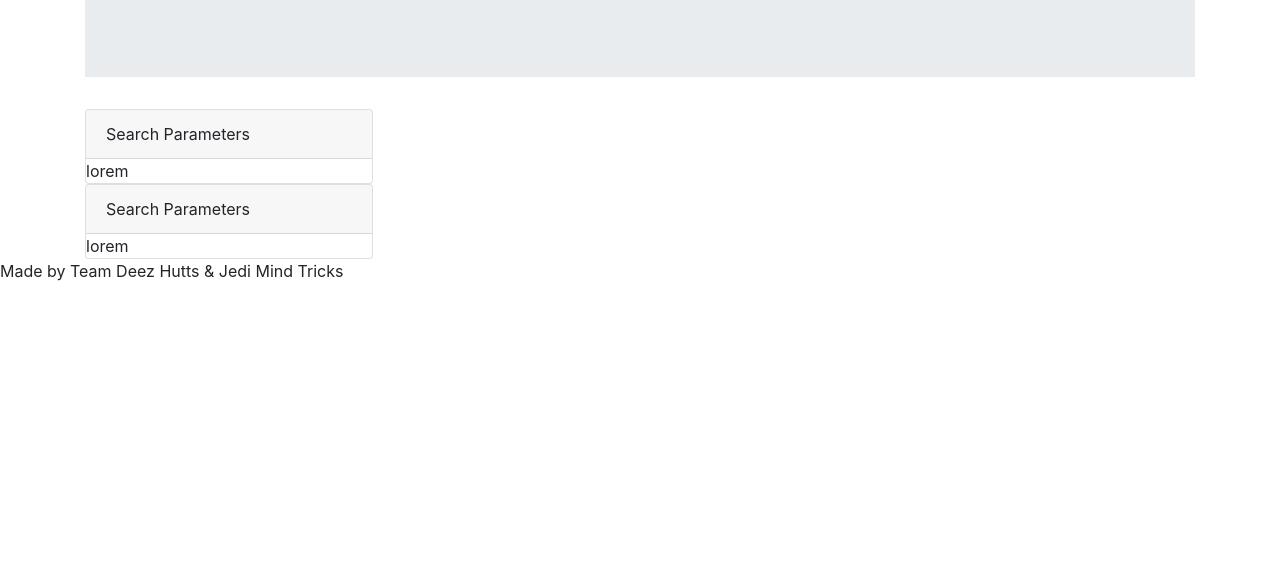
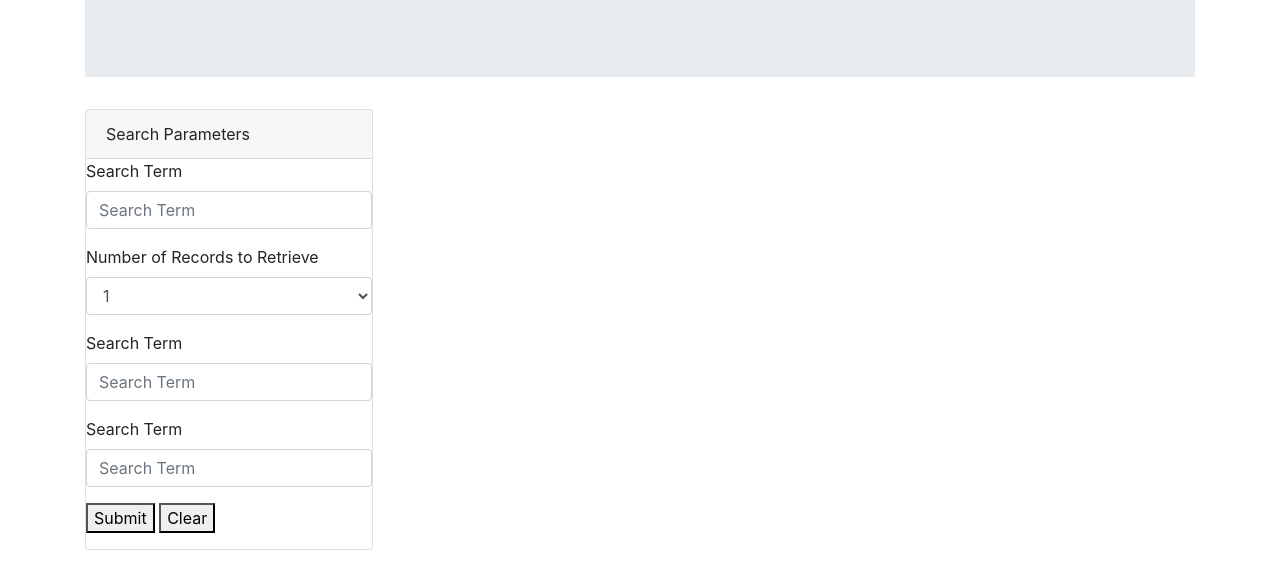
Before and after one commit to tranq90/NYT-Search, a plain HTML site: page index.html in a window 1280 px wide. Shown: the part 172-758 px from the top of the page. Drawn offline with nearby package versions, Linux system fonts and the light colour scheme.

Commit message:
adding buttons

```diff
--- a/index.html
+++ b/index.html
@@ -28,29 +28,57 @@
             <div class="card-header">
                 Search Parameters
             </div>
-            lorem
+
+            <form>
+                <!-- SEARCH TERM TEXT FIELD-->
+                <div class="form-group">
+                    <label for="searchTerm">Search Term</label>
+                    <input type="email" class="form-control" id="searchTerm" placeholder="Search Term">
+                </div>
+
+                <!-- NUMBER OF RECORDS DROPDOWN -->
+                <div class="form-group">
+                    <label for="numberRecords">Number of Records to Retrieve</label>
+                    <select class="form-control" id="numberRecords">
+                        <option>1</option>
+                        <option>5</option>
+                        <option>10</option>
+                    </select>
+                </div>
+                <div class="form-group">
+
+                    <!-- START YEAR TEXT FIELD -->
+                    <div class="form-group">
+                        <label for="searchTerm">Search Term</label>
+                        <input type="email" class="form-control" id="searchTerm" placeholder="Search Term">
+                    </div>
+
+
+                    <!-- END YEAR TEXT FIELD-->
+                    <div class="form-group">
+                        <label for="searchTerm">Search Term</label>
+                        <input type="email" class="form-control" id="searchTerm" placeholder="Search Term">
+                    </div>
+            </form>
+
+
+
+            <button id="submit"> Submit </button>
+            <button id="clear"> Clear </button>
+
+
         </div>
 
-        <!-- TOP ARTICLES -->
-        <div class="card" style="width: 18rem;">
-                <div class="card-header">
-                    Search Parameters
-                </div>
-                lorem
-            </div>
-
-    </div>
 
 
-    <script
-  src="http://code.jquery.com/jquery-3.3.1.js"
-  integrity="sha256-2Kok7MbOyxpgUVvAk/HJ2jigOSYS2auK4Pfzbm7uH60="
-  crossorigin="anonymous"></script>
+
+    <script src="http://code.jquery.com/jquery-3.3.1.js" integrity="sha256-2Kok7MbOyxpgUVvAk/HJ2jigOSYS2auK4Pfzbm7uH60="
+        crossorigin="anonymous"></script>
 </body>
 
 <footer>
 
-    Made by Team Deez Hutts & Jedi Mind Tricks
+
 
 </footer>
 
```
